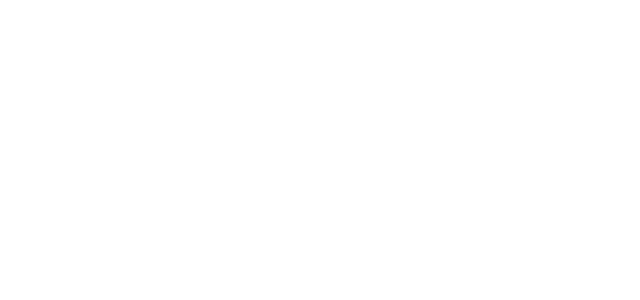
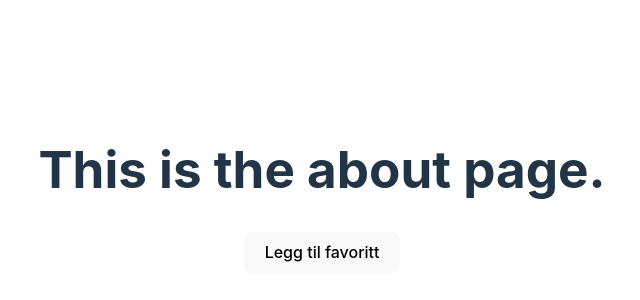
Before and after one commit to jepunnerud/IT2810-project1, a React (Vite) app: page /info in a window 1280 px wide. Before the commit this address had no page. Shown: the part 210-510 px from the top of the page, without its empty margins (318-958 px from the left). Built offline with nearby package versions, Linux system fonts and the light colour scheme.

Commit message:
Added web storage for favorites. Used state in infopage
Closes #10, Closes #11

```diff
--- a/src/App.tsx
+++ b/src/App.tsx
@@ -1,7 +1,8 @@
 import { BrowserRouter, Routes, Route } from 'react-router-dom'
 import './App.css'
 import HomePage from './pages/Home'
-import AboutPage from './pages/About'
+import InfoPage from './pages/Info'
+import FavouritesPage from './pages/Favourites'
 import { QueryClient, QueryClientProvider } from '@tanstack/react-query'
 
 const queryClient = new QueryClient()
@@ -13,7 +14,8 @@
         <BrowserRouter>
           <Routes>
             <Route path="/" element={<HomePage />}></Route>
-            <Route path="about" element={<AboutPage />}></Route>
+            <Route path="info" element={<InfoPage />}></Route>
+            <Route path="favourites" element={<FavouritesPage />}></Route>
           </Routes>
         </BrowserRouter>
       </QueryClientProvider>
--- a/src/pages/About.tsx
+++ /dev/null
@@ -1,5 +0,0 @@
-function AboutPage() {
-  return <h1>This is the about page.</h1>
-}
-
-export default AboutPage
--- /dev/null
+++ b/src/pages/Favourites.tsx
@@ -0,0 +1,41 @@
+import { useQuery } from '@tanstack/react-query'
+import { Country } from '../types'
+import CountryCard from '../components/CountryCard'
+
+
+//Kunne brukt koden fra Home.tsx på en litt bedre måte. Importert en funskjson is stedet for å kopiere over koden
+export async function getFavouriteCountries(){
+    const storedFavourites = localStorage.getItem('favourites')
+    const data = await fetch(
+        'https://restcountries.com/v3.1/all?fields=name,flags,cca3,independent'
+      ).then((response) => response.json())
+      const countries: Country[] = data
+      const filteredCountries: Country[] = countries.filter(
+        (country: Country) => country.independent
+      )
+      const favouriteCountries: Country[] = filteredCountries.filter(
+        (country: Country) => storedFavourites?.includes(country.cca3)
+      )
+      const sortedCountries: Country[] = favouriteCountries.sort((c1, c2) =>
+        c1.name.common > c2.name.common ? 1 : -1
+      )
+      console.log(sortedCountries)
+      return sortedCountries
+    }
+
+
+export default function FavouritesPage(){
+    const { data, isLoading } = useQuery({
+        queryFn: () =>getFavouriteCountries (),
+        queryKey: ['favoriteCountries'],
+      })
+      if (isLoading) return <h1>Loading...</h1>
+      return (
+        <>
+        <h1>Favoritter</h1>
+          <div className="card-container">
+            {data?.map((c) => <CountryCard country={c} />)}
+          </div>
+        </>
+      );
+}
--- /dev/null
+++ b/src/pages/Info.tsx
@@ -0,0 +1,55 @@
+import React, { useEffect, useState } from 'react';
+
+
+export default function InfoPage() {
+
+  //Satt til NOR, bør settes til cca3 til landet man har klikket på
+  const countryCode="NOR"
+  const [isFavourite, setIsFavourite] = useState(false);
+  const [message, setMessage] = useState("");
+
+
+  const storedFavourites = JSON.parse(localStorage.getItem('favourites') ||'[]')
+
+  useEffect(() => {
+    setIsFavourite(storedFavourites.includes(countryCode));
+
+    if (storedFavourites.includes(countryCode)) {
+      setMessage("Fjern fra favoritter");
+
+    }
+    else{
+      setMessage("Legg til favoritt");
+    }
+
+  }, [countryCode]);
+
+
+
+  function handleOnClick(){
+
+      if (!isFavourite) {
+        storedFavourites.push(countryCode);
+        localStorage.setItem('favourites', JSON.stringify(storedFavourites));
+        setIsFavourite(true);
+        setMessage("Fjern fra favoritter");
+      }
+      else{
+        const newList: string[] = storedFavourites.filter((code: string) => code !== countryCode);
+        localStorage.setItem('favourites', JSON.stringify(newList));
+        setIsFavourite(false);
+        setMessage("Legg til favoritt");
+
+      }
+  }
+  return(
+    <>
+        <h1>This is the about page.</h1>
+        {
+          <button onClick={handleOnClick}>
+            {message}
+          </button>
+        }
+    </>
+  )
+}
```
